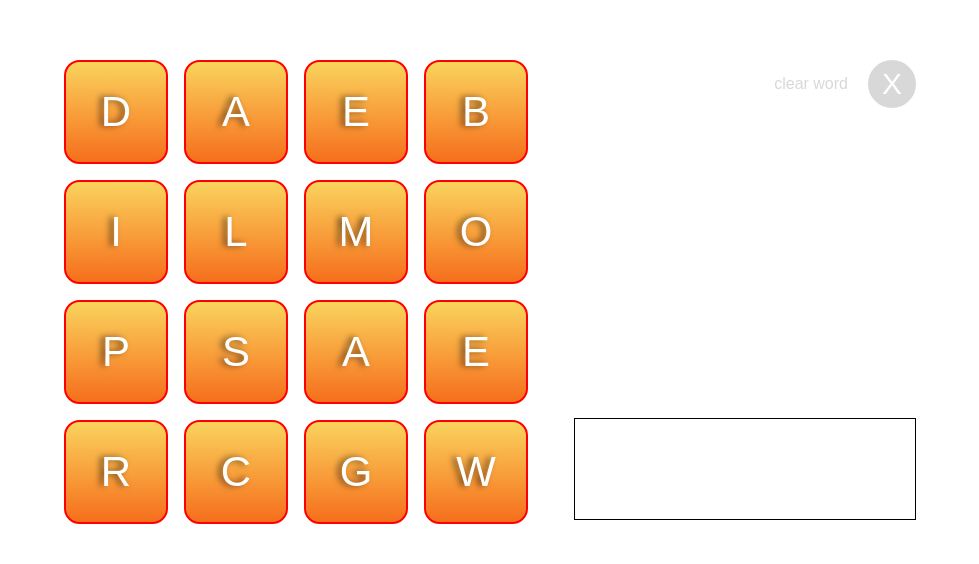
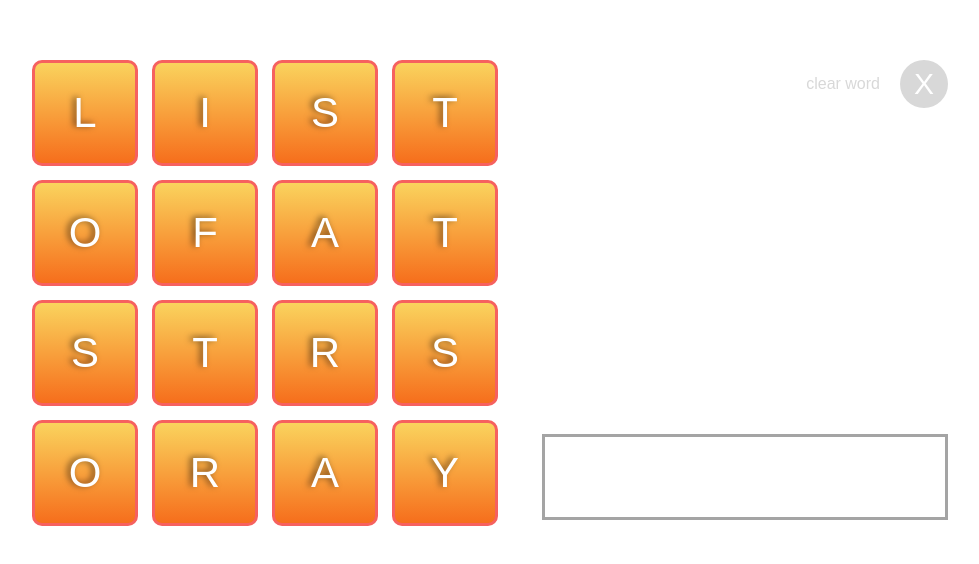
Before and after one commit to jasmineelkins/letters-game, a React (Create React App) app: page / in a window 1280 px wide. Shown: the part 110-674 px from the top of the page, without its empty margins (150-1129 px from the left). Built offline with nearby package versions, Linux system fonts and the light colour scheme.

Commit message:
Tiles are now components. Word validated at end of turn. Button disabled until gameplay.

```diff
--- a/src/App.js
+++ b/src/App.js
@@ -6,6 +6,7 @@ import TextOutput from "./components/TextOutput";
 function App() {
   const [selectedLetter, setSelectedLetter] = useState("");
   const [userWord, setUserWord] = useState("");
+  const [wordSubmitted, setWordSubmitted] = useState(false);
 
   return (
     <div className="pageContainer">
@@ -16,11 +17,17 @@ function App() {
       />
 
       <div className="rightColumn">
-        <ClearWord setUserWord={setUserWord} />
+        <ClearWord
+          userWord={userWord}
+          setUserWord={setUserWord}
+          setWordSubmitted={setWordSubmitted}
+        />
         <TextOutput
           selectedLetter={selectedLetter}
           userWord={userWord}
           setUserWord={setUserWord}
+          wordSubmitted={wordSubmitted}
+          setWordSubmitted={setWordSubmitted}
         />
       </div>
     </div>
--- a/src/components/ClearWord.js
+++ b/src/components/ClearWord.js
@@ -1,10 +1,20 @@
 import React, { useState } from "react";
 
-function ClearWord({ setUserWord }) {
+function ClearWord({ userWord, setUserWord, setWordSubmitted }) {
+  const buttonStyle = userWord ? "" : "disabled";
+
+  function handleClick() {
+    setUserWord("");
+    setWordSubmitted(false);
+  }
   return (
     <div className="clearContainer">
       <span>clear word</span>
-      <button style={{ color: "white" }} onClick={() => setUserWord("")}>
+      <button
+        class={buttonStyle}
+        style={{ color: "white" }}
+        onClick={() => handleClick()}
+      >
         X
       </button>
     </div>
--- a/src/components/GridContainer.js
+++ b/src/components/GridContainer.js
@@ -1,38 +1,35 @@
 import React, { useState } from "react";
+import Tile from "./Tile";
 
 function GridContainer({ setSelectedLetter, setUserWord, userWord }) {
   const lettersArray = [
-    "D",
+    "L",
+    "I",
+    "S",
+    "T",
+    "O",
+    "F",
     "A",
-    "E",
-    "B",
-    "I",
-    "L",
-    "M",
+    "T",
+    "S",
+    "T",
+    "R",
+    "S",
     "O",
-    "P",
-    "S",
+    "R",
     "A",
-    "E",
-    "R",
-    "C",
-    "G",
-    "W",
+    "Y",
   ];
 
   // create 16 grid squares
   const gridSquares = lettersArray.map((letter, index) => (
-    <div
+    <Tile
       key={index}
-      className="gridSquare"
-      onClick={(e) => {
-        setSelectedLetter(e.target.textContent);
-        console.log(e.target.textContent);
-        setUserWord(userWord + e.target.textContent);
-      }}
-    >
-      {letter}
-    </div>
+      setSelectedLetter={setSelectedLetter}
+      userWord={userWord}
+      setUserWord={setUserWord}
+      letter={letter}
+    />
   ));
 
   return <div className="gridContainer">{gridSquares}</div>;
--- a/src/components/TextOutput.js
+++ b/src/components/TextOutput.js
@@ -1,18 +1,38 @@
-import Reacts from "react";
+import React, { useState } from "react";
+import dictionary from "../dictionary.json";
 
-function TextOutput({ selectedLetter, userWord, setUserWord }) {
+function TextOutput({
+  selectedLetter,
+  userWord,
+  setUserWord,
+  wordSubmitted,
+  setWordSubmitted,
+}) {
+  const [isValid, setIsValid] = useState(false);
+  const validWords = dictionary.words;
+  const validText = isValid === false ? "invalid" : "valid";
+
   function checkIfValid(e) {
     e.preventDefault();
     console.log(userWord);
+    setWordSubmitted(true);
 
     // check if word is valid
+    console.log(validWords);
 
-    setUserWord("");
+    if (validWords.includes(userWord.toLowerCase())) {
+      console.log("valid");
+      setIsValid(true);
+    } else {
+      console.log("invalid");
+      setIsValid(false);
+    }
   }
   return (
     <div className="outputContainer">
       <form onSubmit={(e) => checkIfValid(e)}>
         <input value={userWord}></input>
+        {wordSubmitted ? <span className="validSpan">{validText}</span> : null}
       </form>
     </div>
   );
--- /dev/null
+++ b/src/components/Tile.js
@@ -0,0 +1,18 @@
+import React, { useState } from "react";
+
+function Tile({ letter, setSelectedLetter, userWord, setUserWord }) {
+  return (
+    <div
+      className="gridSquare"
+      onClick={(e) => {
+        setSelectedLetter(e.target.textContent);
+        console.log(e.target.textContent);
+        setUserWord(userWord + e.target.textContent);
+      }}
+    >
+      {letter}
+    </div>
+  );
+}
+
+export default Tile;
--- /dev/null
+++ b/src/dictionary.json
@@ -0,0 +1,70 @@
+{
+  "words": [
+    "array",
+    "arrays",
+    "art",
+    "arts",
+    "bag",
+    "bee",
+    "bog",
+    "dog",
+    "fall",
+    "fast",
+    "fat",
+    "fell",
+    "fig",
+    "fill",
+    "fist",
+    "gap",
+    "hello",
+    "hoop",
+    "jack",
+    "job",
+    "jog",
+    "keg",
+    "kick",
+    "lift",
+    "lifts",
+    "lire",
+    "list",
+    "load",
+    "loaf",
+    "loan",
+    "loft",
+    "log",
+    "lost",
+    "lure",
+    "lust",
+    "man",
+    "mic",
+    "mice",
+    "milk",
+    "opal",
+    "pan",
+    "pee",
+    "pin",
+    "polk",
+    "poo",
+    "pop",
+    "rant",
+    "rat",
+    "rats",
+    "rent",
+    "rest",
+    "rust",
+    "sat",
+    "soft",
+    "sort",
+    "soy",
+    "start",
+    "starts",
+    "street",
+    "tar",
+    "tart",
+    "tarts",
+    "toy",
+    "toys",
+    "tray",
+    "trays"
+  ]
+}
--- a/src/index.css
+++ b/src/index.css
@@ -32,17 +32,19 @@ body {
 }
 
 .gridSquare {
-  border: 2px solid red;
-  border-radius: 15%;
+  border: 3px solid #f6615f;
+  /* border: 3px solid #a71926; */
+  border-radius: 10px;
   height: 100px;
   width: 100px;
   display: flex;
   align-items: center;
   justify-content: center;
   background: linear-gradient(#fad35d, #f66e1c);
+  /* background: linear-gradient(#ee4a59, #a0071d); */
   color: white;
   font-size: 42px;
-  text-shadow: -4px 0 6px rgba(0, 0, 0, 0.566);
+  text-shadow: -3px -1px 6px rgba(0, 0, 0, 0.566);
 }
 
 /* CLEAR BUTTON ------------------------------------------------------------------- */
@@ -63,19 +65,47 @@ body {
   background: #d8d8d8;
 }
 
+.clearContainer button:hover {
+  background: #aeaeae;
+}
+
+.clearContainer button.disabled {
+  pointer-events: none;
+}
+
 /* OUTPUT ------------------------------------------------------------------------- */
 .outputContainer {
   display: flex;
   justify-content: flex-start;
   align-items: center;
 }
+.outputContainer form {
+  width: 400px;
+  height: 80px;
+  border: 3px solid #a4a4a4;
+}
 
 .outputContainer input {
   width: 300px;
-  height: 80px;
-  border: 1px solid black;
+  /* height: 80px; */
+  border: none;
   font-size: 40px;
   padding: 10px 20px;
   /* padding-left: 30px; */
   color: #d1001b;
+  letter-spacing: 7px;
 }
+
+.outputContainer input:selected {
+  border: none;
+}
+
+.outputContainer input:focus {
+  outline: none;
+}
+
+.validSpan {
+  /* font-style: italic; */
+  color: #f4c8cd;
+  font-size: 18px;
+}
```
Also changed, not shown: 1 other file (tests, documents, lock files or other folders).
